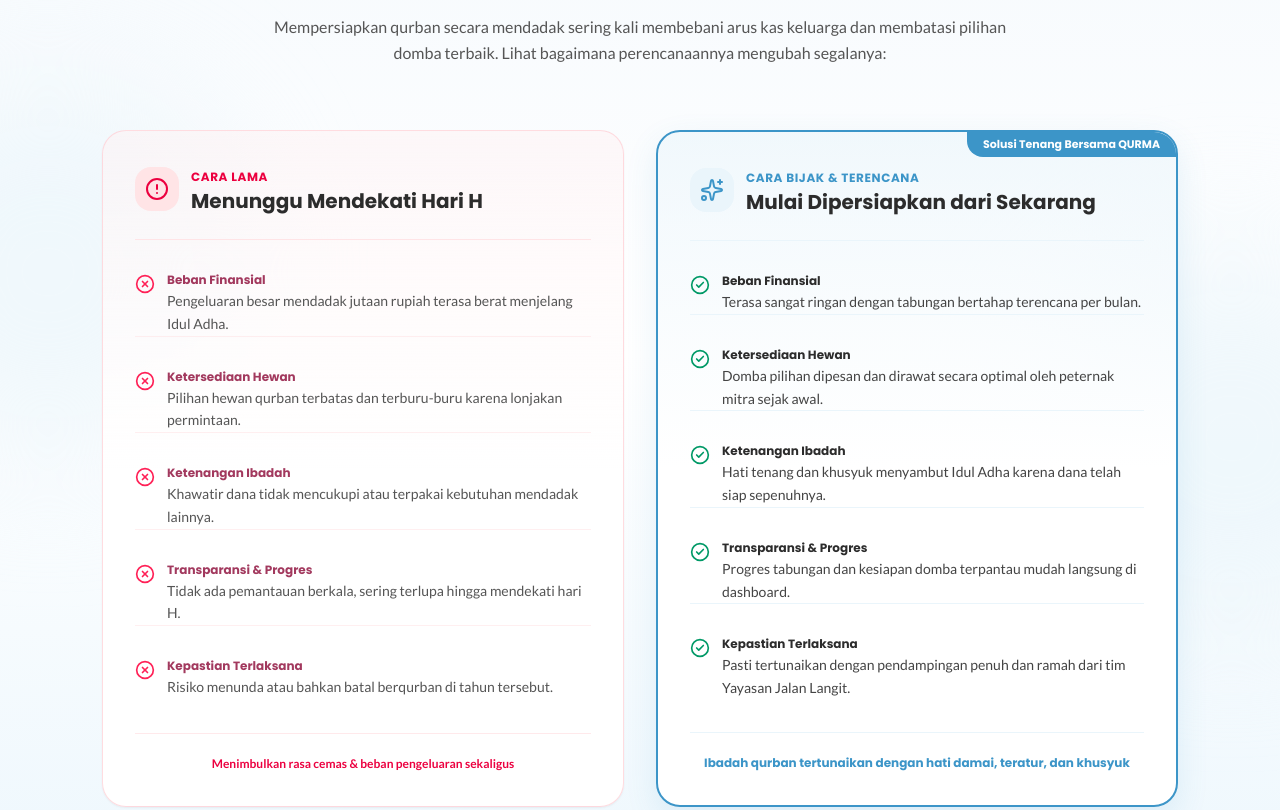
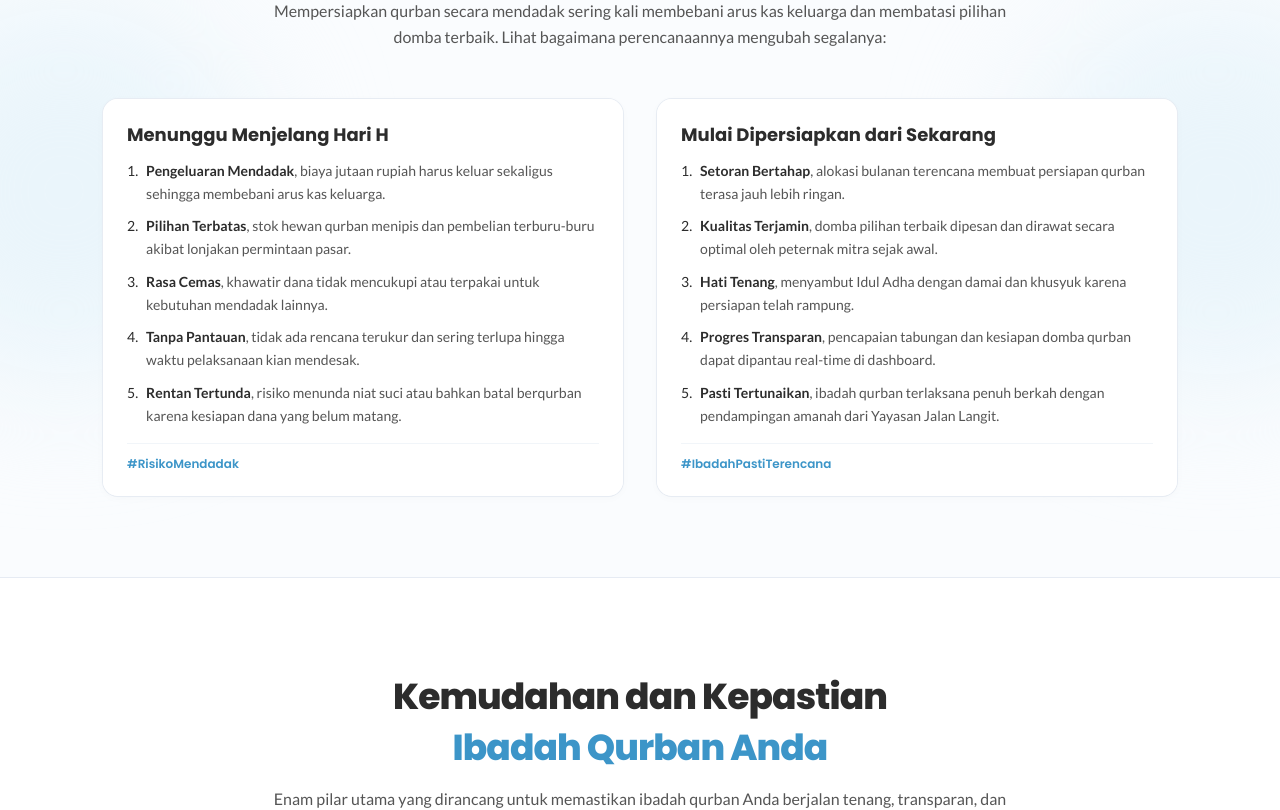
Before and after one commit to Jalan-Langit-Foundation/qurma-frontend, a Next.js app: page / in a window 1280 px wide. Shown: the part 1060-1870 px from the top of the page. Built offline with nearby package versions, Linux system fonts and the light colour scheme.

Commit message:
style(problem): perbarui layout card dan narasi padanan kata kunci

```diff
--- a/components/sections/landing/03-problem-section.tsx
+++ b/components/sections/landing/03-problem-section.tsx
@@ -1,20 +1,19 @@
 "use client";
 
 import * as React from "react";
-import { Container, SectionHeader, Card } from "@/components/ui";
+import { Container, SectionHeader } from "@/components/ui";
 import { PROBLEM_COMPARISON } from "@/lib/data/landing";
-import { XCircle, CheckCircle2, AlertCircle, Sparkles } from "lucide-react";
 
 export function ProblemSection() {
   return (
     <section
       id="problem"
       aria-label="Perbandingan Menunggu vs Mempersiapkan Qurban dari Sekarang"
-      className="w-full bg-[linear-gradient(180deg,#F4F9FD_0%,#FFFFFF_50%,#EDF7FD_100%)] py-14 sm:py-20 lg:py-24 border-b border-slate-200/80 relative overflow-hidden"
+      className="w-full bg-[#FAFCFE] py-12 sm:py-16 lg:py-20 relative overflow-hidden scroll-mt-20 border-b border-slate-200/80"
     >
-      {/* Subtle Background Lighting Accent */}
-      <div className="absolute top-1/4 -left-36 w-96 h-96 bg-[#EAF5FB]/70 rounded-full blur-3xl pointer-events-none -z-0" />
-      <div className="absolute bottom-1/4 -right-36 w-96 h-96 bg-[#EAF5FB]/70 rounded-full blur-3xl pointer-events-none -z-0" />
+      {/* Decorative Background Accents matching Visi Misi section */}
+      <div className="absolute top-1/4 -left-32 w-96 h-96 bg-[#EAF5FB] rounded-full blur-3xl pointer-events-none -z-0" />
+      <div className="absolute bottom-1/4 -right-32 w-96 h-96 bg-[#EAF5FB] rounded-full blur-3xl pointer-events-none -z-0" />
 
       <Container size="xl" className="relative z-10">
         {/* Section Header */}
@@ -25,97 +24,78 @@ export function ProblemSection() {
           }}
           description="Mempersiapkan qurban secara mendadak sering kali membebani arus kas keluarga dan membatasi pilihan domba terbaik. Lihat bagaimana perencanaannya mengubah segalanya:"
           align="center"
-          className="mb-12 sm:mb-16"
+          className="mb-8 sm:mb-12"
         />
 
-        {/* Perbandingan 2 Kolom (5 Baris) */}
-        <div className="grid grid-cols-1 lg:grid-cols-2 gap-6 lg:gap-8 items-stretch w-full">
+        {/* Grid Kartu Perbandingan 50:50 (Gaya Visi Misi Company Web) */}
+        <div className="grid grid-cols-1 lg:grid-cols-2 gap-6 lg:gap-8 items-stretch max-w-6xl mx-auto">
           {/* Kolom Kiri: Menunggu Mendekati Hari H */}
-          <div className="rounded-3xl border border-rose-200/70 bg-gradient-to-b from-rose-50/50 via-white to-white p-6 sm:p-8 shadow-xs flex flex-col justify-between">
-            <div>
-              <div className="flex items-center gap-3 pb-6 border-b border-rose-100">
-                <div className="w-11 h-11 rounded-2xl bg-rose-100 text-rose-600 flex items-center justify-center shrink-0">
-                  <AlertCircle className="w-6 h-6" />
+          <div className="flex flex-col">
+            <div className="flex flex-col h-full bg-white rounded-2xl overflow-hidden border border-slate-200/80 shadow-[0_2px_8px_rgba(0,0,0,0.02)] hover:border-slate-300 transition-colors">
+              <div className="p-5 sm:p-6 flex flex-col flex-1 justify-between gap-4 bg-white">
+                <div className="space-y-3">
+                  <h3 className="text-base sm:text-lg font-bold text-[#2C2C2C] font-['Poppins',sans-serif] leading-snug">
+                    Menunggu Menjelang Hari H
+                  </h3>
+                  <div className="space-y-2.5">
+                    {PROBLEM_COMPARISON.map((item, index) => (
+                      <div
+                        key={index}
+                        className="flex items-start gap-2 text-xs sm:text-sm text-[#555555] font-['Lato',sans-serif] leading-relaxed"
+                      >
+                        <span className="shrink-0 font-medium text-[#2C2C2C] leading-relaxed">
+                          {index + 1}.
+                        </span>
+                        <p className="leading-relaxed">
+                          <strong className="font-semibold text-[#2C2C2C]">
+                            {item.waitingKeyword}
+                          </strong>
+                          , {item.waitingDescription}
+                        </p>
                       </div>
-                <div>
-                  <span className="text-xs font-bold uppercase tracking-wider text-rose-600 font-['Poppins',sans-serif]">
-                    Cara Lama
-                  </span>
-                  <h3 className="text-lg sm:text-xl font-bold text-[#2C2C2C] font-['Poppins',sans-serif]">
-                    Menunggu Mendekati Hari H
-                  </h3>
+                    ))}
                   </div>
                 </div>
 
-              {/* 5 Baris Masalah */}
-              <ul className="divide-y divide-rose-100/60 mt-4 space-y-4">
-                {PROBLEM_COMPARISON.map((item, idx) => (
-                  <li key={idx} className="pt-4 flex items-start gap-3">
-                    <XCircle className="w-5 h-5 text-rose-500 shrink-0 mt-0.5" />
-                    <div>
-                      <p className="text-xs font-bold text-rose-900/80 font-['Poppins',sans-serif]">
-                        {item.aspect}
-                      </p>
-                      <p className="text-sm text-[#555555] font-['Lato',sans-serif] mt-0.5 leading-relaxed">
-                        {item.waiting}
-                      </p>
+                <div className="pt-3 border-t border-slate-100 flex items-center justify-between text-xs text-[#3C95C8] font-semibold font-['Poppins',sans-serif]">
+                  <span>#RisikoMendadak</span>
                 </div>
-                  </li>
-                ))}
-              </ul>
               </div>
-
-            <div className="mt-8 pt-4 border-t border-rose-100/80 text-center">
-              <span className="text-xs text-rose-600 font-semibold font-['Lato',sans-serif]">
-                Menimbulkan rasa cemas & beban pengeluaran sekaligus
-              </span>
             </div>
           </div>
 
-          {/* Kolom Kanan: Mulai dari Sekarang (QURMA) */}
-          <div className="rounded-3xl border-2 border-[#3C95C8] bg-gradient-to-b from-[#EAF5FB]/60 via-white to-white p-6 sm:p-8 shadow-[0_12px_32px_rgba(60,149,200,0.12)] flex flex-col justify-between relative overflow-hidden">
-            {/* Top Badge Highlight */}
-            <div className="absolute top-0 right-0 bg-[#3C95C8] text-white text-[11px] font-bold px-4 py-1 rounded-bl-2xl font-['Poppins',sans-serif]">
-              Solusi Tenang Bersama QURMA
-            </div>
-
-            <div>
-              <div className="flex items-center gap-3 pb-6 border-b border-[#EAF5FB]">
-                <div className="w-11 h-11 rounded-2xl bg-[#EAF5FB] text-[#3C95C8] flex items-center justify-center shrink-0">
-                  <Sparkles className="w-6 h-6" />
-                </div>
-                <div>
-                  <span className="text-xs font-bold uppercase tracking-wider text-[#3C95C8] font-['Poppins',sans-serif]">
-                    Cara Bijak & Terencana
-                  </span>
-                  <h3 className="text-lg sm:text-xl font-bold text-[#2C2C2C] font-['Poppins',sans-serif]">
+          {/* Kolom Kanan: Mulai Dipersiapkan dari Sekarang */}
+          <div className="flex flex-col">
+            <div className="flex flex-col h-full bg-white rounded-2xl overflow-hidden border border-slate-200/80 shadow-[0_2px_8px_rgba(0,0,0,0.02)] hover:border-slate-300 transition-colors">
+              <div className="p-5 sm:p-6 flex flex-col flex-1 justify-between gap-4 bg-white">
+                <div className="space-y-3">
+                  <h3 className="text-base sm:text-lg font-bold text-[#2C2C2C] font-['Poppins',sans-serif] leading-snug">
                     Mulai Dipersiapkan dari Sekarang
                   </h3>
+                  <div className="space-y-2.5">
+                    {PROBLEM_COMPARISON.map((item, index) => (
+                      <div
+                        key={index}
+                        className="flex items-start gap-2 text-xs sm:text-sm text-[#555555] font-['Lato',sans-serif] leading-relaxed"
+                      >
+                        <span className="shrink-0 font-medium text-[#2C2C2C] leading-relaxed">
+                          {index + 1}.
+                        </span>
+                        <p className="leading-relaxed">
+                          <strong className="font-semibold text-[#2C2C2C]">
+                            {item.startingNowKeyword}
+                          </strong>
+                          , {item.startingNowDescription}
+                        </p>
+                      </div>
+                    ))}
                   </div>
                 </div>
 
-              {/* 5 Baris Solusi */}
-              <ul className="divide-y divide-[#EAF5FB] mt-4 space-y-4">
-                {PROBLEM_COMPARISON.map((item, idx) => (
-                  <li key={idx} className="pt-4 flex items-start gap-3">
-                    <CheckCircle2 className="w-5 h-5 text-emerald-600 shrink-0 mt-0.5" />
-                    <div>
-                      <p className="text-xs font-bold text-[#2C2C2C] font-['Poppins',sans-serif]">
-                        {item.aspect}
-                      </p>
-                      <p className="text-sm text-[#444444] font-medium font-['Lato',sans-serif] mt-0.5 leading-relaxed">
-                        {item.startingNow}
-                      </p>
+                <div className="pt-3 border-t border-slate-100 flex items-center justify-between text-xs text-[#3C95C8] font-semibold font-['Poppins',sans-serif]">
+                  <span>#IbadahPastiTerencana</span>
                 </div>
-                  </li>
-                ))}
-              </ul>
               </div>
-
-            <div className="mt-8 pt-4 border-t border-[#EAF5FB] text-center">
-              <span className="text-xs text-[#3C95C8] font-bold font-['Poppins',sans-serif]">
-                Ibadah qurban tertunaikan dengan hati damai, teratur, dan khusyuk
-              </span>
             </div>
           </div>
         </div>
--- a/lib/data/landing.ts
+++ b/lib/data/landing.ts
@@ -2,8 +2,6 @@
  * Data Konten Landing Page Tabungan Qurban QURMA 2027
  * Sesuai spesifikasi TASK.md Fase 2 (T2.1 s/d T2.11) dan REQUIREMENTS.md
  */
-
-import { ShieldCheck, Target, TrendingUp, FileCheck2, Building2, CheckCircle2, HeartHandshake, Sparkles, Scale, Clock, RefreshCw } from "lucide-react";
 
 export interface TrustBarItem {
   id: string;
@@ -47,35 +45,49 @@ export const TRUST_BAR_ITEMS: TrustBarItem[] = [
 
 export interface ProblemComparisonRow {
   aspect: string;
-  waiting: string;
-  startingNow: string;
+  waitingKeyword: string;
+  waitingDescription: string;
+  startingNowKeyword: string;
+  startingNowDescription: string;
+  waiting?: string;
+  startingNow?: string;
 }
 
 export const PROBLEM_COMPARISON: ProblemComparisonRow[] = [
   {
     aspect: "Beban Finansial",
-    waiting: "Pengeluaran besar mendadak jutaan rupiah terasa berat menjelang Idul Adha.",
-    startingNow: "Terasa sangat ringan dengan tabungan bertahap terencana per bulan.",
+    waitingKeyword: "Pengeluaran Mendadak",
+    waitingDescription: "biaya jutaan rupiah harus keluar sekaligus sehingga membebani arus kas keluarga.",
+    startingNowKeyword: "Setoran Bertahap",
+    startingNowDescription: "alokasi bulanan terencana membuat persiapan qurban terasa jauh lebih ringan.",
   },
   {
     aspect: "Ketersediaan Hewan",
-    waiting: "Pilihan hewan qurban terbatas dan terburu-buru karena lonjakan permintaan.",
-    startingNow: "Domba pilihan dipesan dan dirawat secara optimal oleh peternak mitra sejak awal.",
+    waitingKeyword: "Pilihan Terbatas",
+    waitingDescription: "stok hewan qurban menipis dan pembelian terburu-buru akibat lonjakan permintaan pasar.",
+    startingNowKeyword: "Kualitas Terjamin",
+    startingNowDescription: "domba pilihan terbaik dipesan dan dirawat secara optimal oleh peternak mitra sejak awal.",
   },
   {
     aspect: "Ketenangan Ibadah",
-    waiting: "Khawatir dana tidak mencukupi atau terpakai kebutuhan mendadak lainnya.",
-    startingNow: "Hati tenang dan khusyuk menyambut Idul Adha karena dana telah siap sepenuhnya.",
+    waitingKeyword: "Rasa Cemas",
+    waitingDescription: "khawatir dana tidak mencukupi atau terpakai untuk kebutuhan mendadak lainnya.",
+    startingNowKeyword: "Hati Tenang",
+    startingNowDescription: "menyambut Idul Adha dengan damai dan khusyuk karena persiapan telah rampung.",
   },
   {
     aspect: "Transparansi & Progres",
-    waiting: "Tidak ada pemantauan berkala, sering terlupa hingga mendekati hari H.",
-    startingNow: "Progres tabungan dan kesiapan domba terpantau mudah langsung di dashboard.",
+    waitingKeyword: "Tanpa Pantauan",
+    waitingDescription: "tidak ada rencana terukur dan sering terlupa hingga waktu pelaksanaan kian mendesak.",
+    startingNowKeyword: "Progres Transparan",
+    startingNowDescription: "pencapaian tabungan dan kesiapan domba qurban dapat dipantau real-time di dashboard.",
   },
   {
     aspect: "Kepastian Terlaksana",
-    waiting: "Risiko menunda atau bahkan batal berqurban di tahun tersebut.",
-    startingNow: "Pasti tertunaikan dengan pendampingan penuh dan ramah dari tim Yayasan Jalan Langit.",
+    waitingKeyword: "Rentan Tertunda",
+    waitingDescription: "risiko menunda niat suci atau bahkan batal berqurban karena kesiapan dana yang belum matang.",
+    startingNowKeyword: "Pasti Tertunaikan",
+    startingNowDescription: "ibadah qurban terlaksana penuh berkah dengan pendampingan amanah dari Yayasan Jalan Langit.",
   },
 ];
 
```
Lines whose indentation alone changed are shown as unchanged.
